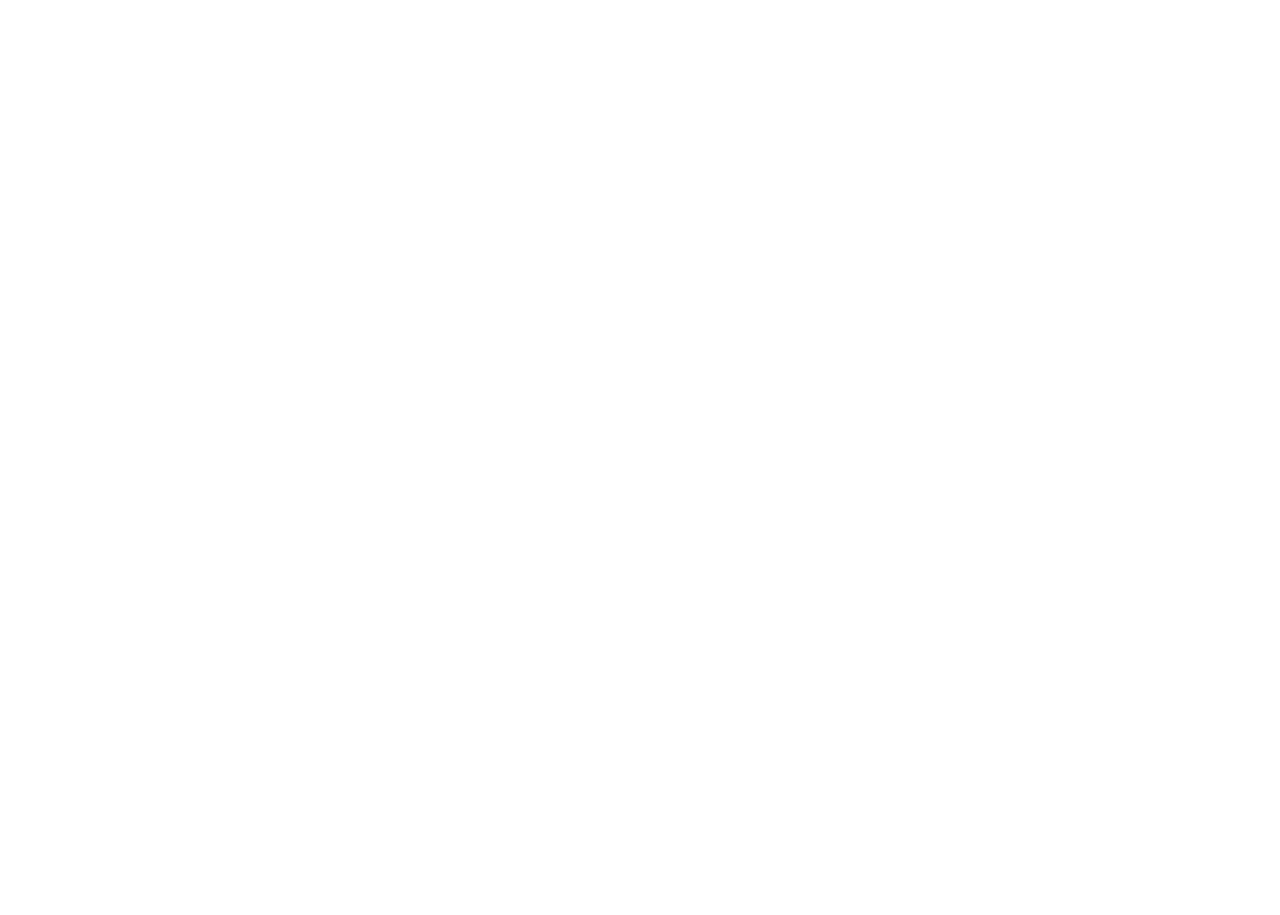
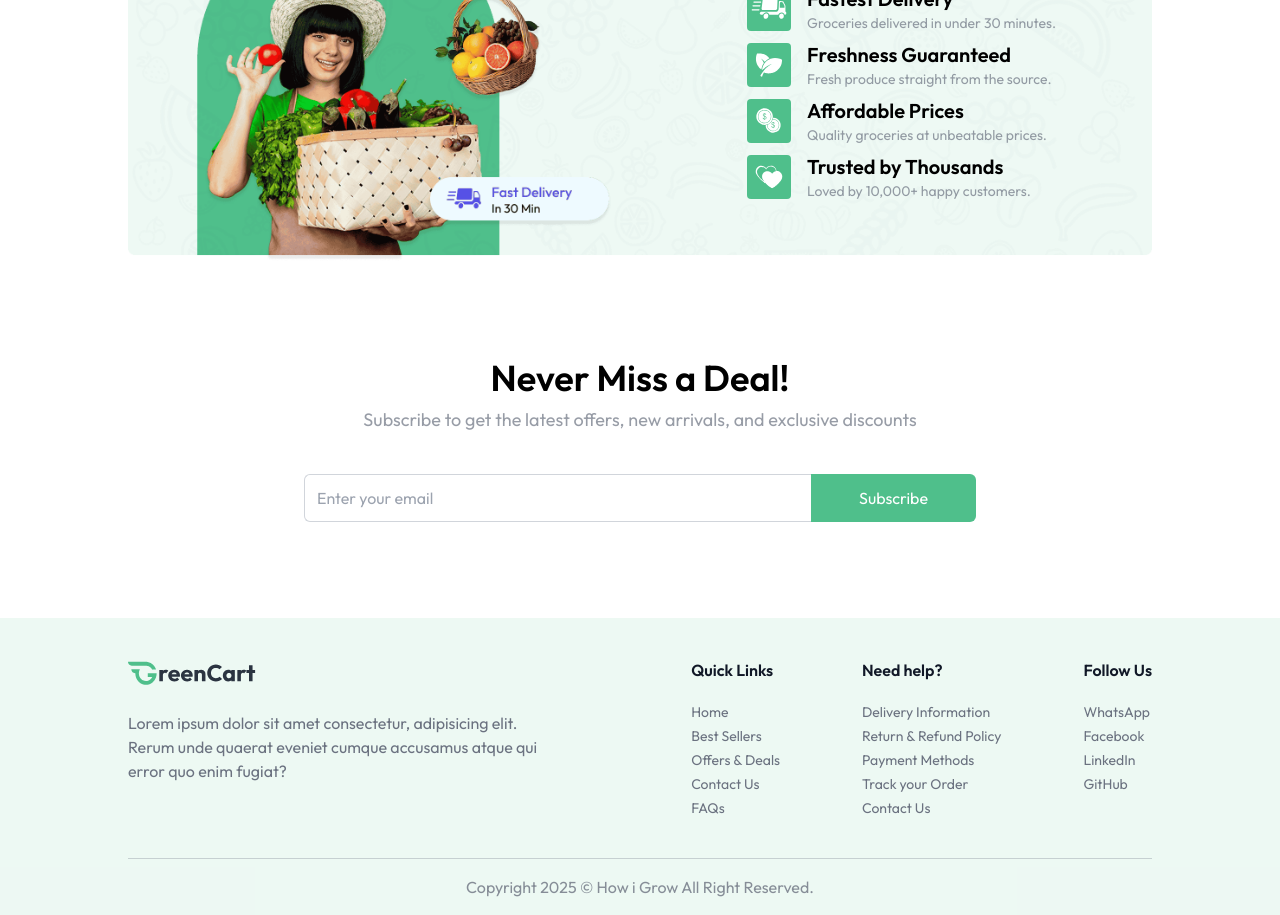
Before and after one commit to arslan1222/Grocery-Website, a React (Vite) app in the folder frontend/: page / in a window 1280 px wide. Shown: the part 1420-2335 px from the top of the page. Before the commit the page ends 1204 px from the top, so only its background shows below. Built offline with nearby package versions, Linux system fonts and the light colour scheme.

Commit message:
Home page completed

```diff
--- a/frontend/src/App.jsx
+++ b/frontend/src/App.jsx
@@ -3,6 +3,7 @@
 import { Route, Routes, useLocation } from 'react-router-dom'
 import Home from './Pages/Home'
 import { Toaster } from 'react-hot-toast'
+import Footer from './Components/Footer'
 
 const App = () => {
 
@@ -20,6 +21,7 @@
           <Route path='/' element={<Home />}/>
         </Routes>
       </div>
+      {!isSellerPath && <Footer />}
     </div>
   )
 }
--- /dev/null
+++ b/frontend/src/Components/BottomBanner.jsx
@@ -0,0 +1,28 @@
+import React from 'react'
+import { assets, features } from '../assets/assets'
+
+const BottomBanner = () => {
+  return (
+    <div className='relative mt-24'>
+        <img className='w-full hidden md:block' src={assets.bottom_banner_image} alt="" />
+        <img className='w-full md:hidden' src={assets.bottom_banner_image_sm} alt="" />
+
+        <div className='absolute inset-0 flex flex-col items-center md:items-end md:justify-center pt-16 md:pt-0 md:pr-24'>
+            <div>
+                <h1 className='text-2xl md:text-3xl font-semibold text-primary md-6'>Why We Are the Best?</h1>
+                {features.map((feature, index)=>(
+                    <div className='flex items-center gap-4 mt-2' key={index}>
+                        <img className='md:w-11 w-9' src={feature.icon} alt="" />
+                        <div className='flex flex-col'>
+                        <h3 className='text-lg md:text-xl font-semibold'>{feature.title}</h3>
+                        <p className='text-gray-500/70 text-xs md:text-sm'>{feature.description}</p>
+                        </div>
+                    </div>
+                ))}
+            </div>
+        </div>
+    </div>
+  )
+}
+
+export default BottomBanner
--- /dev/null
+++ b/frontend/src/Components/Footer.jsx
@@ -0,0 +1,35 @@
+import React from 'react'
+import { assets, footerLinks } from '../assets/assets';
+
+const Footer = () => {
+
+    return (
+        <div className="px-6 md:px-16 lg:px-24 xl:px-32 mt-24 bg-primary/10">
+            <div className="flex flex-col md:flex-row items-start justify-between gap-10 py-10 border-b border-gray-500/30 text-gray-500">
+                <div>
+                    <img className="w-34 md:w-32" src={assets.logo} alt="dummyLogoColored" />
+                    <p className="max-w-[410px] mt-6">Lorem ipsum dolor sit amet consectetur, adipisicing elit. Rerum unde quaerat eveniet cumque accusamus atque qui error quo enim fugiat?</p>
+                </div>
+                <div className="flex flex-wrap justify-between w-full md:w-[45%] gap-5">
+                    {footerLinks.map((section, index) => (
+                        <div key={index}>
+                            <h3 className="font-semibold text-base text-gray-900 md:mb-5 mb-2">{section.title}</h3>
+                            <ul className="text-sm space-y-1">
+                                {section.links.map((link, i) => (
+                                    <li key={i}>
+                                        <a href={link.url} className="hover:underline transition">{link.text}</a>
+                                    </li>
+                                ))}
+                            </ul>
+                        </div>
+                    ))}
+                </div>
+            </div>
+            <p className="py-4 text-center text-sm md:text-base text-gray-500/80">
+                Copyright {new Date().getFullYear()} © How i Grow All Right Reserved.
+            </p>
+        </div>
+    );
+}
+
+export default Footer
--- /dev/null
+++ b/frontend/src/Components/NewsLetter.jsx
@@ -0,0 +1,25 @@
+import React from 'react'
+
+const NewsLetter = () => {
+  return (
+    <div className="flex flex-col items-center justify-center text-center space-y-2 mt-24">
+            <h1 className="md:text-4xl text-2xl font-semibold">Never Miss a Deal!</h1>
+            <p className="md:text-lg text-gray-500/70 pb-8">
+                Subscribe to get the latest offers, new arrivals, and exclusive discounts
+            </p>
+            <form className="flex items-center justify-between max-w-2xl w-full md:h-13 h-12">
+                <input
+                    className="border border-gray-300 rounded-md h-full border-r-0 outline-none w-full rounded-r-none px-3 text-gray-500"
+                    type="text"
+                    placeholder="Enter your email"
+                    required
+                />
+                <button type="submit" className="md:px-12 px-8 h-full text-white bg-primary hover:bg-primary-dull transition-all cursor-pointer rounded-md rounded-l-none">
+                    Subscribe
+                </button>
+            </form>
+        </div>
+  )
+}
+
+export default NewsLetter
--- a/frontend/src/Pages/Home.jsx
+++ b/frontend/src/Pages/Home.jsx
@@ -2,6 +2,8 @@
 import Header from '../Components/Header'
 import Categories from '../Components/Categories'
 import BestSeller from '../Components/BestSeller'
+import BottomBanner from '../Components/BottomBanner'
+import NewsLetter from '../Components/NewsLetter'
 
 const Home = () => {
   return (
@@ -9,6 +11,8 @@
       <Header />
       <Categories />
       <BestSeller />
+      <BottomBanner />
+      <NewsLetter />
     </div>
   )
 }
--- a/frontend/src/assets/assets.js
+++ b/frontend/src/assets/assets.js
@@ -169,10 +169,10 @@
   {
     title: "Follow Us",
     links: [
-      { text: "Instagram", url: "#" },
-      { text: "Twitter", url: "#" },
-      { text: "Facebook", url: "#" },
-      { text: "YouTube", url: "#" },
+      { text: "WhatsApp", url: "https://wa.me/923217077229" },
+      { text: "Facebook", url: "https://web.facebook.com/profile.php?id=100066694849448" },
+      { text: "LinkedIn", url: "https://www.linkedin.com/in/arslan-haider-a0b297257/" },
+      { text: "GitHub", url: "https://github.com/arslan1222" },
     ],
   },
 ];
```
